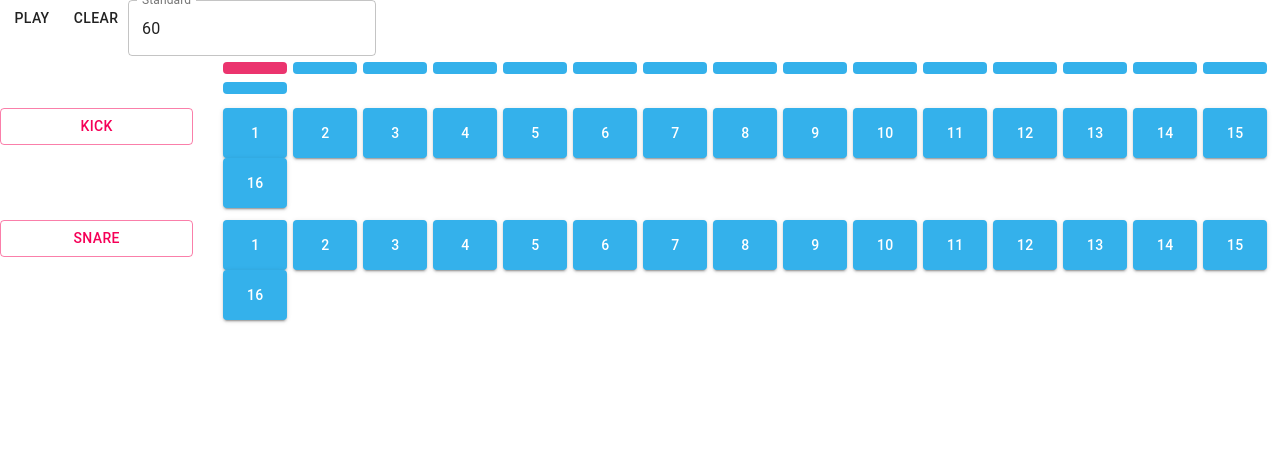
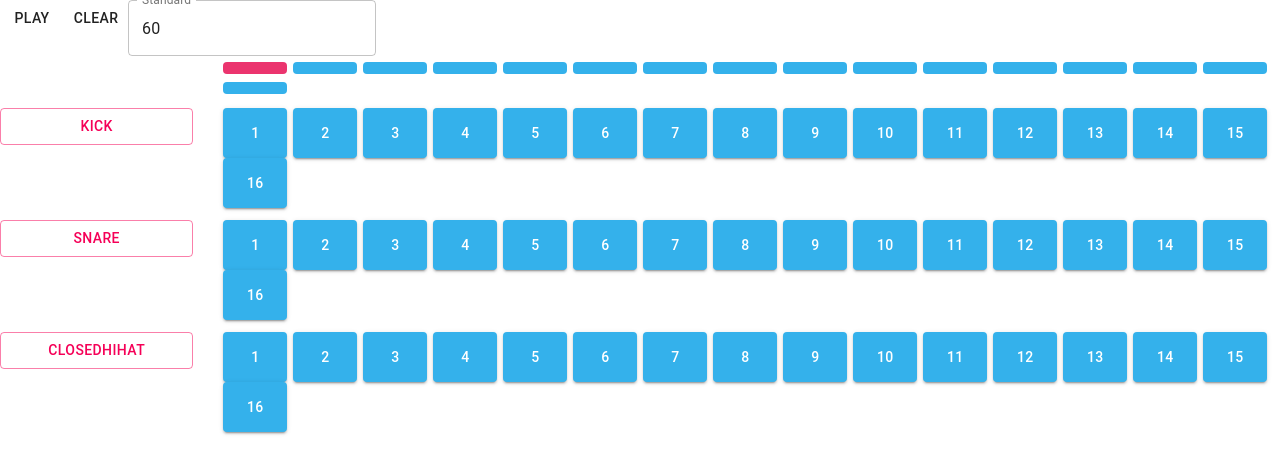
Before and after one commit to danhmanh/tr-808-react, a React (Create React App) app: page / in a window 1280 px wide. Shown: the top 474 px of the page. Built offline with nearby package versions, Linux system fonts and the light colour scheme; no server answers.

Commit message:
Add closed hihat

```diff
--- a/src/components/Instrument.js
+++ b/src/components/Instrument.js
@@ -2,13 +2,7 @@ import React, { useEffect, useState } from "react";
 import { Grid, Paper, Button } from "@material-ui/core";
 import { makeStyles } from "@material-ui/core/styles";
 import useSound from "use-sound";
-import kick808 from "../sounds/kick.wav";
-import snare808 from "../sounds/snare.wav";
-
-const SOUND_NAMES = {
-  kick: kick808,
-  snare: snare808,
-};
+import { SOUNDS } from "../config";
 
 const useStyles = makeStyles({
   btnPattern: {
@@ -27,15 +21,15 @@ const useStyles = makeStyles({
     },
   },
   btnName: {
-    width: '100%'
-  }
+    width: "100%",
+  },
 });
 
 const Instrument = (props) => {
   const classes = useStyles(props);
   const { name, instrumentPatterns, updatePattern } = props;
 
-  const [playOn] = useSound(SOUND_NAMES[name], { interrupt: true });
+  const [playOn] = useSound(SOUNDS[name], { interrupt: true });
 
   const toggleActive = (index) => {
     instrumentPatterns[name][index] === 0 && playOn();
@@ -46,7 +40,11 @@ const Instrument = (props) => {
     <>
       <Grid container spacing={3}>
         <Grid item md={2}>
-          <Button color="secondary" variant="outlined" className={classes.btnName}>
+          <Button
+            color="secondary"
+            variant="outlined"
+            className={classes.btnName}
+          >
             {name}
           </Button>
         </Grid>
--- a/src/components/MainBoard.js
+++ b/src/components/MainBoard.js
@@ -1,16 +1,11 @@
 import React, { useState, useEffect, useReducer } from "react";
 import { Button, TextField } from "@material-ui/core";
 import Instrument from "./Instrument";
-import { BLANK_PATTERN } from "../config";
-import kick808 from "../sounds/kick.wav";
-import snare808 from "../sounds/snare.wav";
+import { BLANK_PATTERN, SOUNDS } from "../config";
 import useSound from "use-sound";
 import BeatBar from "./BeatBar";
 
-const SOUND_NAMES = {
-  kick: kick808,
-  snare: snare808,
-};
+
 
 const reducer = (beat, action) => {
   switch (action.type) {
@@ -23,7 +18,7 @@ const reducer = (beat, action) => {
   }
 };
 
-const INSTRUMENT_NAMES = ["kick", "snare"];
+const INSTRUMENT_NAMES = ["kick", "snare", "closedHihat"];
 
 const MainBoard = () => {
   const [beat, dispatch] = useReducer(reducer, 1);
@@ -31,12 +26,15 @@ const MainBoard = () => {
   const [bpm, setBpm] = useState(60);
 
   const [instrumentPatterns, setInstrumentPatterns] = useState(BLANK_PATTERN);
-  const [playKick] = useSound(SOUND_NAMES["kick"], { interrupt: true });
-  const [playSnare] = useSound(SOUND_NAMES["snare"], { interrupt: true });
+  const [playKick] = useSound(SOUNDS["kick"], { interrupt: true });
+  const [playSnare] = useSound(SOUNDS["snare"], { interrupt: true });
+  const [playClosedHihat] = useSound(SOUNDS["closedHihat"], { interrupt: true });
 
   const playSounds = (inst) => {
     if (inst === "kick") playKick();
     if (inst === "snare") playSnare();
+    if (inst === "closedHihat") playClosedHihat();
+
   };
 
   useEffect(() => {
--- a/src/config.js
+++ b/src/config.js
@@ -1,4 +1,16 @@
+import kickSfx from "./sounds/kick.wav";
+import snareSfx from "./sounds/snare.wav";
+import closedHihatSfx from "./sounds/closed_hihat.wav"
+
 export const BLANK_PATTERN = {
-  kick: [0, 0, 0, 0, 0, 0, 0, 0, 0, 0, 0, 0, 0, 0, 0, 0],
-  snare: [0, 0, 0, 0, 0, 0, 0, 0, 0, 0, 0, 0, 0, 0, 0, 0],
+  kick: Array(16).fill(0),
+  snare: Array(16).fill(0),
+  closedHihat:  Array(16).fill(0),
 };
+
+
+export const SOUNDS = {
+  kick: kickSfx,
+  snare: snareSfx,
+  closedHihat: closedHihatSfx
+};
```
Also changed, not shown: 1 other file (tests, documents, lock files or other folders).
